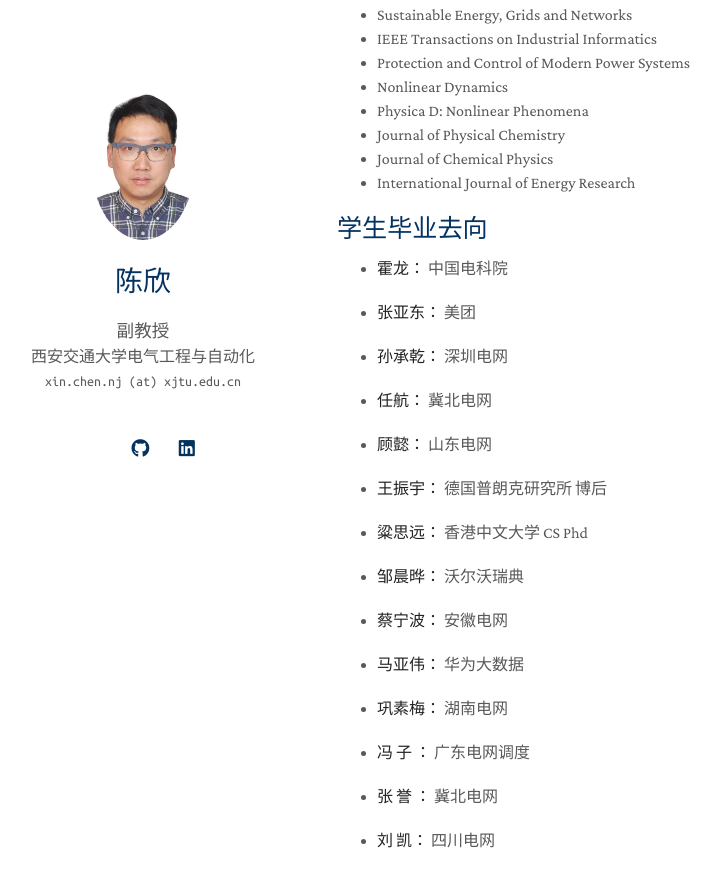
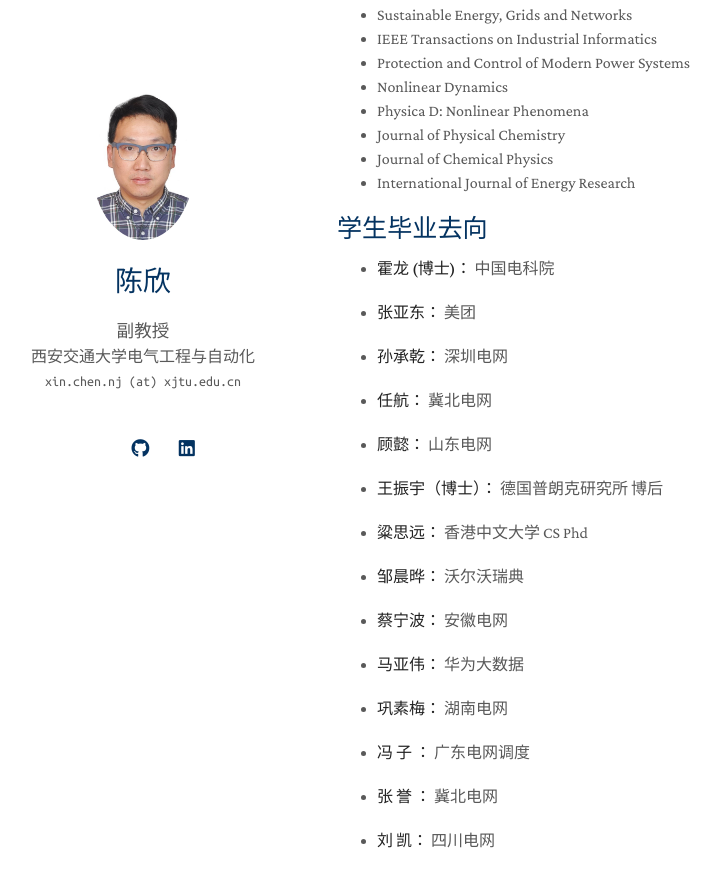
Before and after one commit to IntelligentEnergy/IntelligentEnergy.github.io, a Jekyll site: the page built from index.md, in a window 1280 px wide and 900 px high, scrolled down 5641 px. Shown: the top 887 px of the window, without its empty margins (133-854 px from the left). Built offline with Jekyll 4.4.1, drawn with Linux system fonts in a browser that asks for light colours; nearby versions of some CDN libraries; a style sheet for code colours, icons or effects is not loaded; our own code applies the rules of GitHub Pages for plain Markdown files.

Commit message:
Update index.md

```diff
--- a/index.md
+++ b/index.md
@@ -111,7 +111,7 @@ layout: homepage
 
 ## 学生毕业去向
 
-- **霍龙：** 中国电科院
+- **霍龙 (博士)：** 中国电科院
 
 - **张亚东：** 美团
 
@@ -121,7 +121,7 @@ layout: homepage
 
 - **顾懿：** 山东电网
 
-- **王振宇：** 德国普朗克研究所  博后
+- **王振宇（博士）：** 德国普朗克研究所  博后
 
 - **粱思远：** 香港中文大学 CS Phd
 
```
